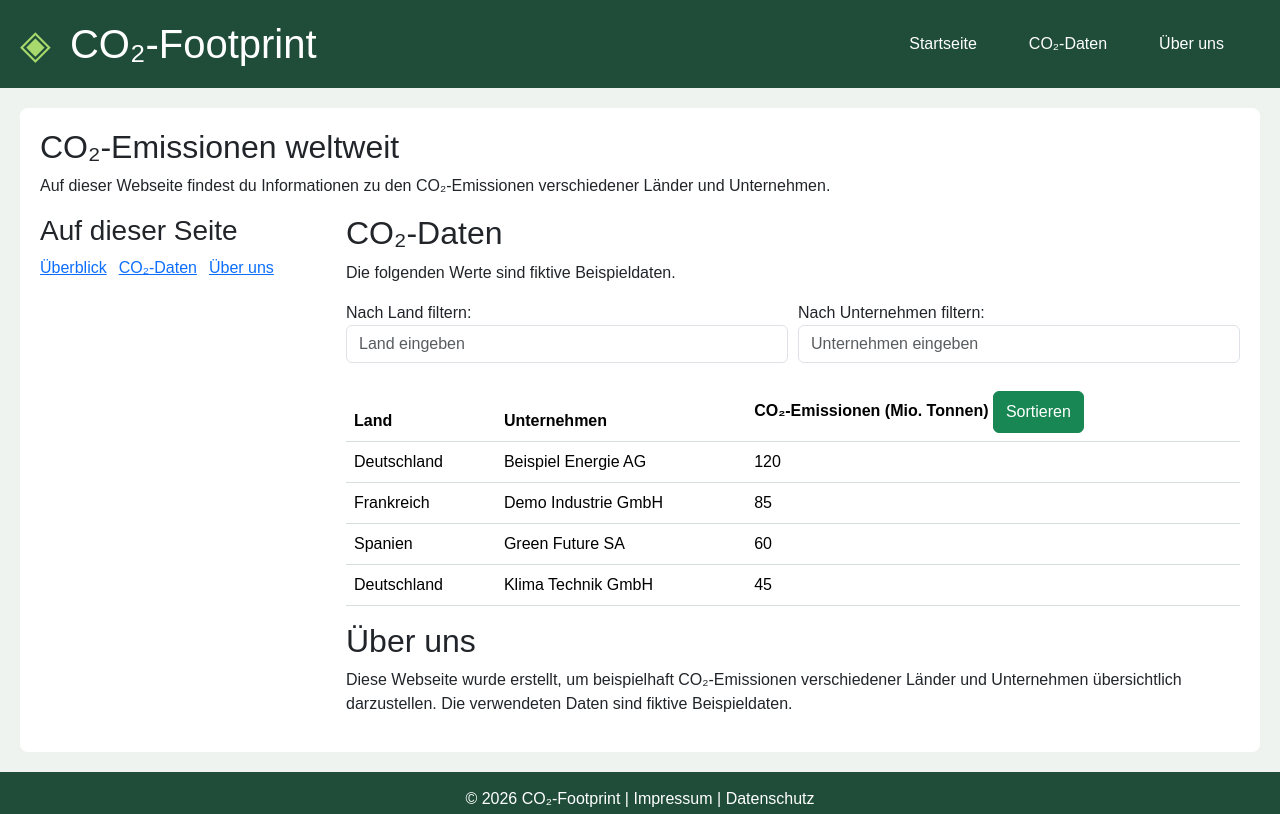
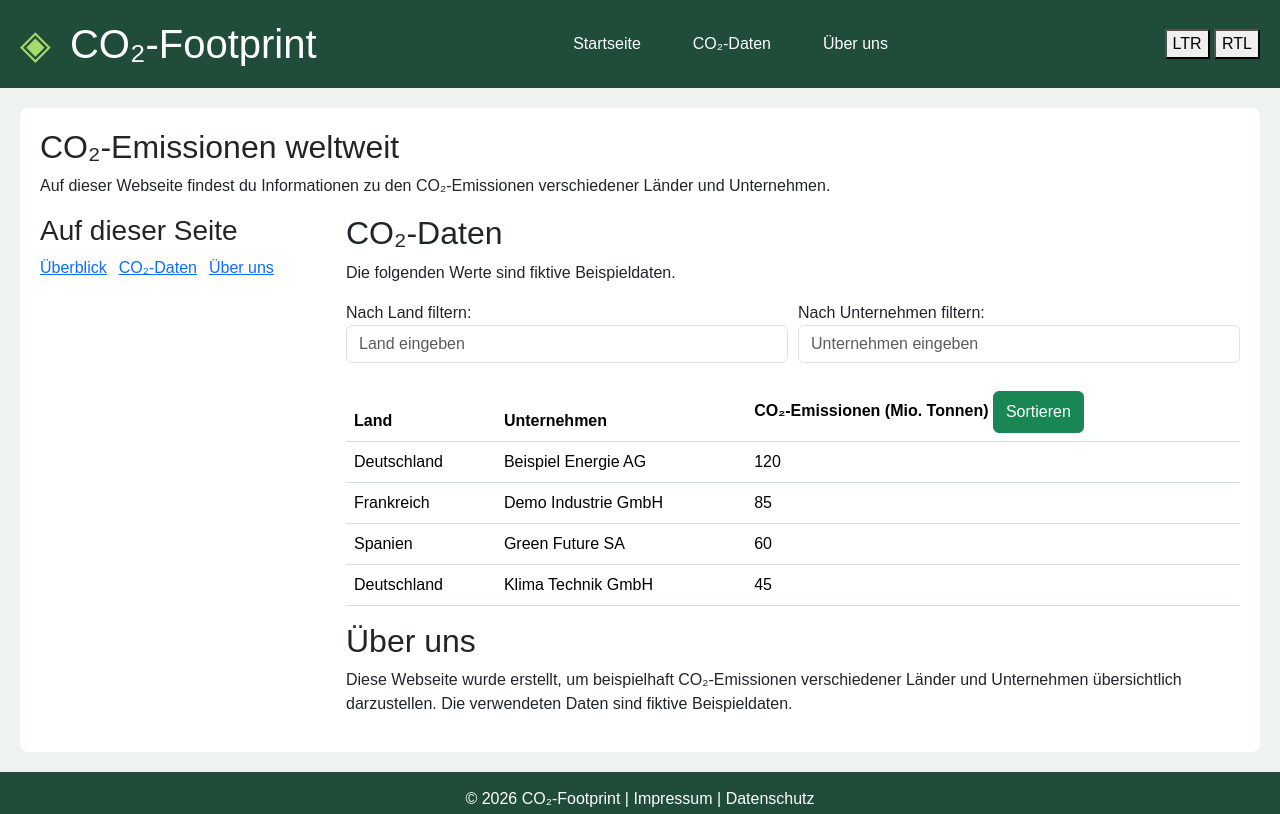
Before and after one commit to yooyulzz/IPWA01-01-CO2-Footprint, a plain HTML site: page index.html in a window 1280 px wide. Shown: the top 814 px of the page. Drawn offline with Linux system fonts and the light colour scheme.

Commit message:
Add language direction buttons to index.html

```diff
--- a/index.html
+++ b/index.html
@@ -20,6 +20,10 @@
         <a class="nav-link" href="#co2-daten">CO₂-Daten</a>
         <a class="nav-link" href="#ueber-uns">Über uns</a>
     </nav>
+            <div class="sprachrichtung">
+    <button type="button" id="ltr-button">LTR</button>
+    <button type="button" id="rtl-button">RTL</button>
+            </div>
 
         </header>
 
```
